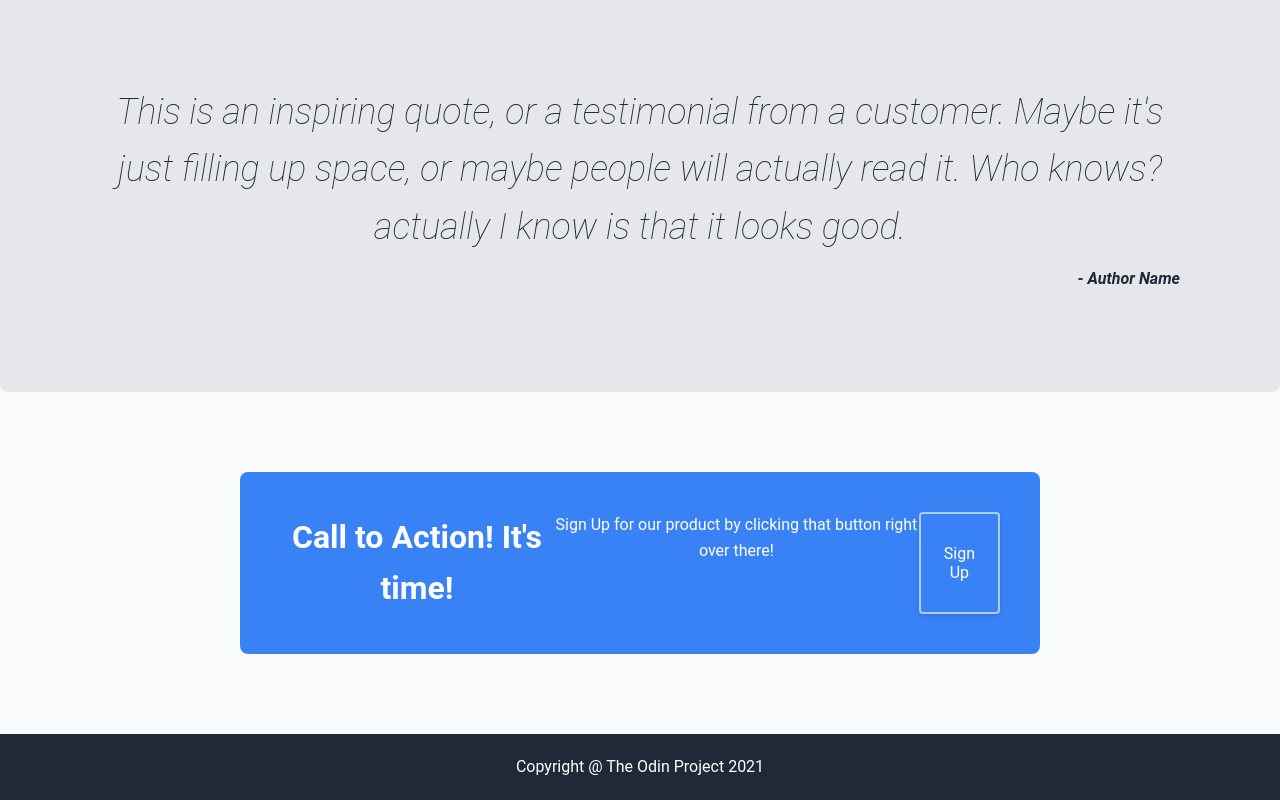
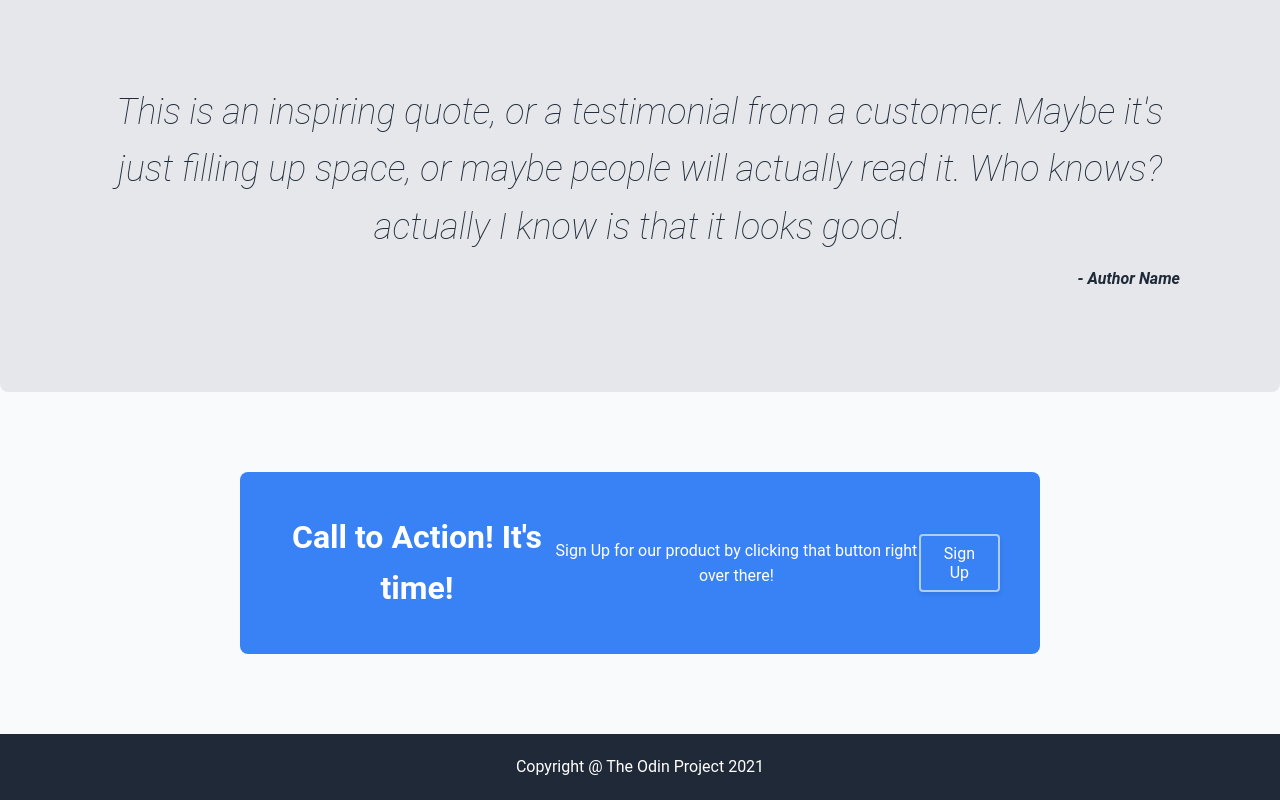
Before and after one commit to KingNeyme/Landing-Page-TOP, a plain HTML site: page index.html in a window 1280 px wide. Shown: the part 849-1649 px from the top of the page. Drawn offline with Linux system fonts and the light colour scheme.

Commit message:
Fixing call-to-action signup button alignment to the right and cta-text stacked

```diff
--- a/style.css
+++ b/style.css
@@ -135,6 +135,8 @@ a {
 /* Call-to-Action */
 .call-to-action-container {
     display: flex;
+    flex-direction: row;
+    align-items: center;
     justify-content: space-between;
     background-color: #3882F6;
     color: #FFFFFF;
```
